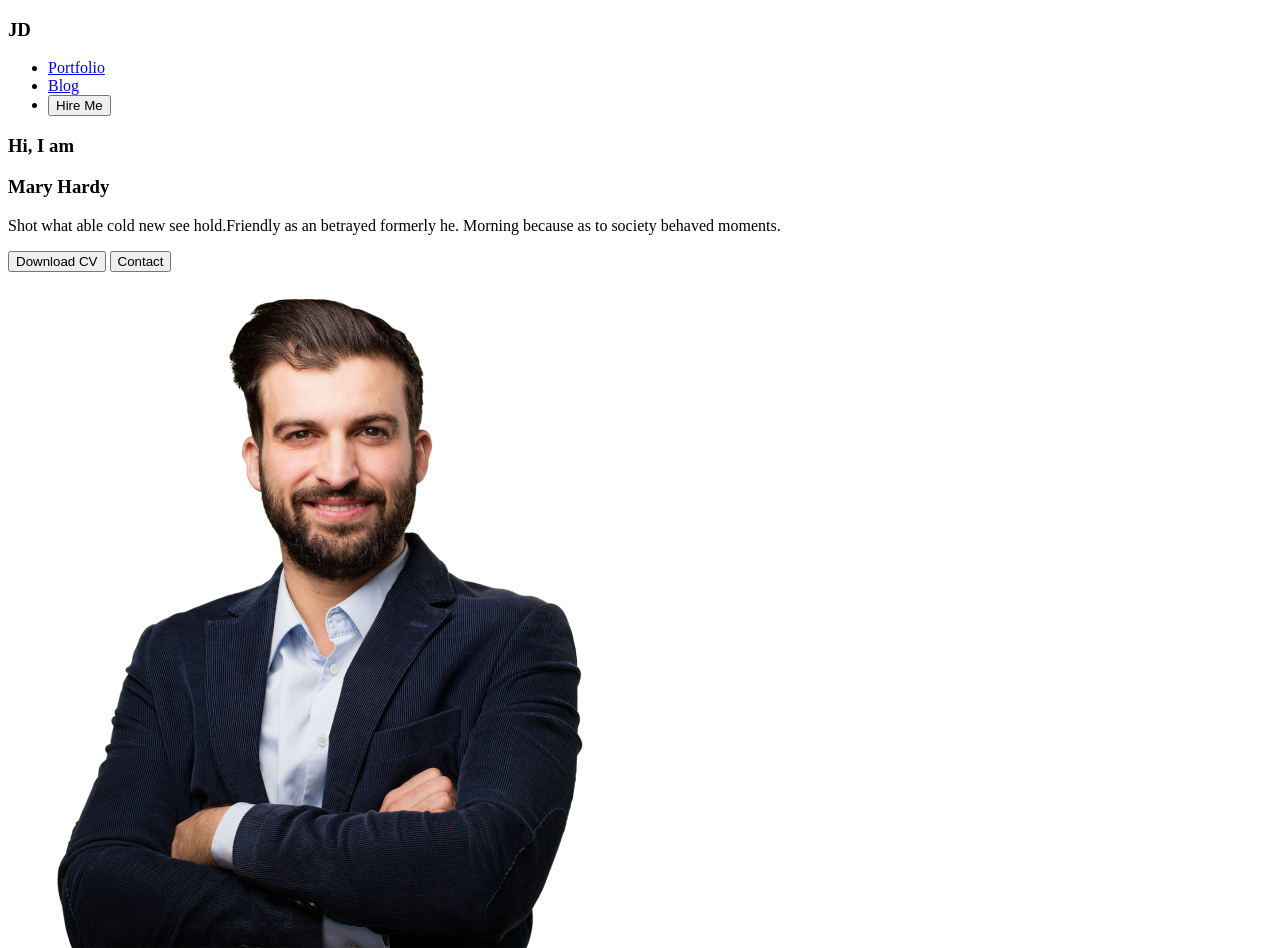
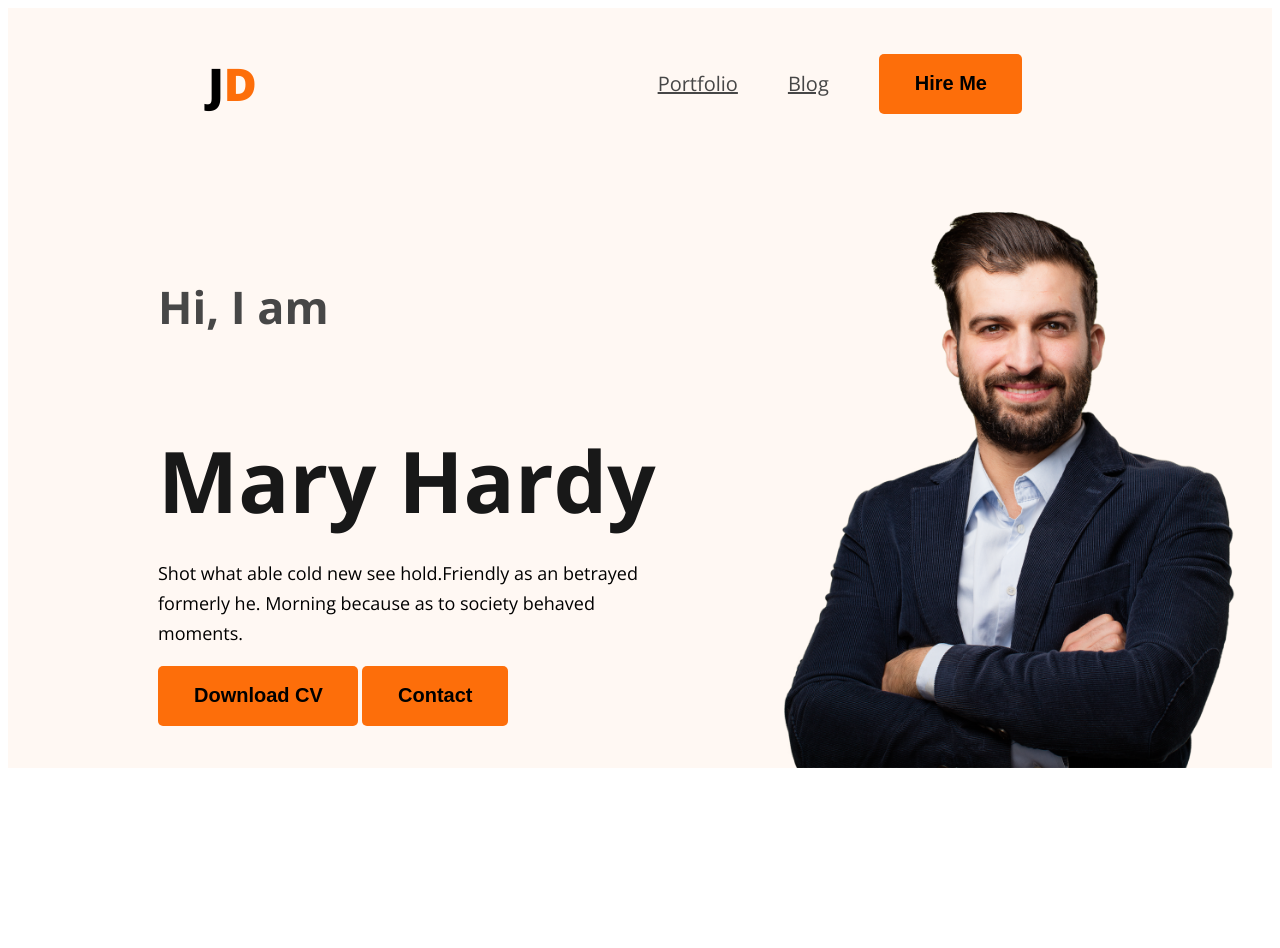
Before and after one commit to Jiislam/My-Portfolio, a plain HTML site: page index.html in a window 1280 px wide. After the commit the page ends 800 px from the top, so only its background shows below. Drawn offline with nearby package versions, Linux system fonts and the light colour scheme.

Commit message:
about section added

```diff
--- a/index.html
+++ b/index.html
@@ -23,12 +23,12 @@
 
 </nav>
 <div class="banner">
-    <div>
+    <div class="banner-content">
     <h3 class="banner-greeting"> Hi, I am</h3>
     <h3 class="banner-title"> Mary Hardy</h3>
-    <p> Shot what able cold new see hold.Friendly as an betrayed formerly he. Morning because as to society behaved moments.</p>
+    <p class="banner-paragraph"> Shot what able cold new see hold.Friendly as an betrayed formerly he. Morning because as to society behaved moments.</p>
     <button class="btn-primary"> Download CV</button>
-    <button class=""> Contact</button>
+    <button class="btn-primary"> Contact</button>
 </div>
 <img class="profice-picture" src="/images/hardy.png" alt="">
 </div>
--- a/style/portfolio.css
+++ b/style/portfolio.css
@@ -0,0 +1,103 @@
+nav {
+    display: flex;
+    list-style: none;
+    justify-content: space-between;
+    align-items: center;
+    margin: 0 200px;
+}
+
+body {
+    font-family: 'Open Sans', sans-serif;
+}
+
+.nav-title {
+    Copy color: #181818;
+
+    font-size: 45px;
+
+    font-weight: 800;
+    line-height: normal;
+
+}
+
+nav>ul {
+    display: flex;
+    align-items: center;
+}
+
+nav li {
+    list-style: none;
+    margin-right: 50px
+}
+
+nav a {
+    color: #474747;
+
+    font-size: 20px;
+
+    line-height: normal;
+}
+
+.text-primary {
+    color: #FD6E0A;
+}
+
+.btn-primary {
+    border-radius: 5px;
+    background: #FD6E0A;
+    background-color: #FD6E0A;
+    border: 0px;
+    font-weight: 700;
+    font-size: 20px;
+    padding: 18px 35px 19px 36px;
+}
+
+/* header related styles */
+.header {
+    background-color: #FFF8F3;
+    ;
+}
+
+.banner {
+    padding: 30px 30px 0px 150px;
+    display: flex;
+    align-items: center;
+    justify-content: space-between;
+
+}
+
+.banner .profice-picture {
+    padding-bottom: ;
+    width: 500px;
+}
+
+.banner-greeting {
+    color: #474747;
+
+    font-size: 45px;
+
+    font-weight: 600;
+    margin-bottom: 0px;
+
+}
+
+.banner-title {
+    color: #181818;
+
+    font-size: 85px;
+
+    font-weight: 700;
+    margin-bottom: 20px;
+
+
+}
+.banner-paragraph{
+    color: var #757575;
+
+font-size: 18px;
+font-weight: 400;
+line-height: 30px;
+}
+.banner-content{
+    max-width: 500px;
+}
```
